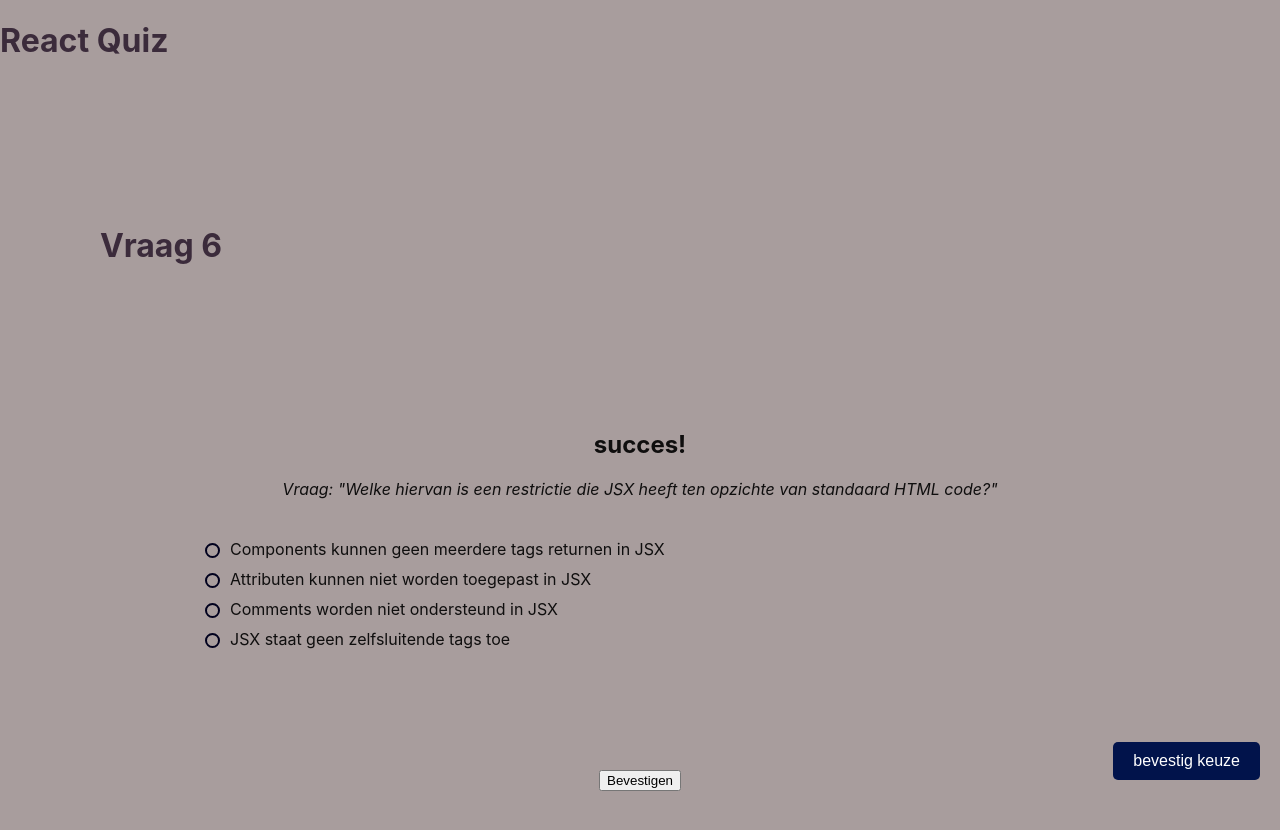
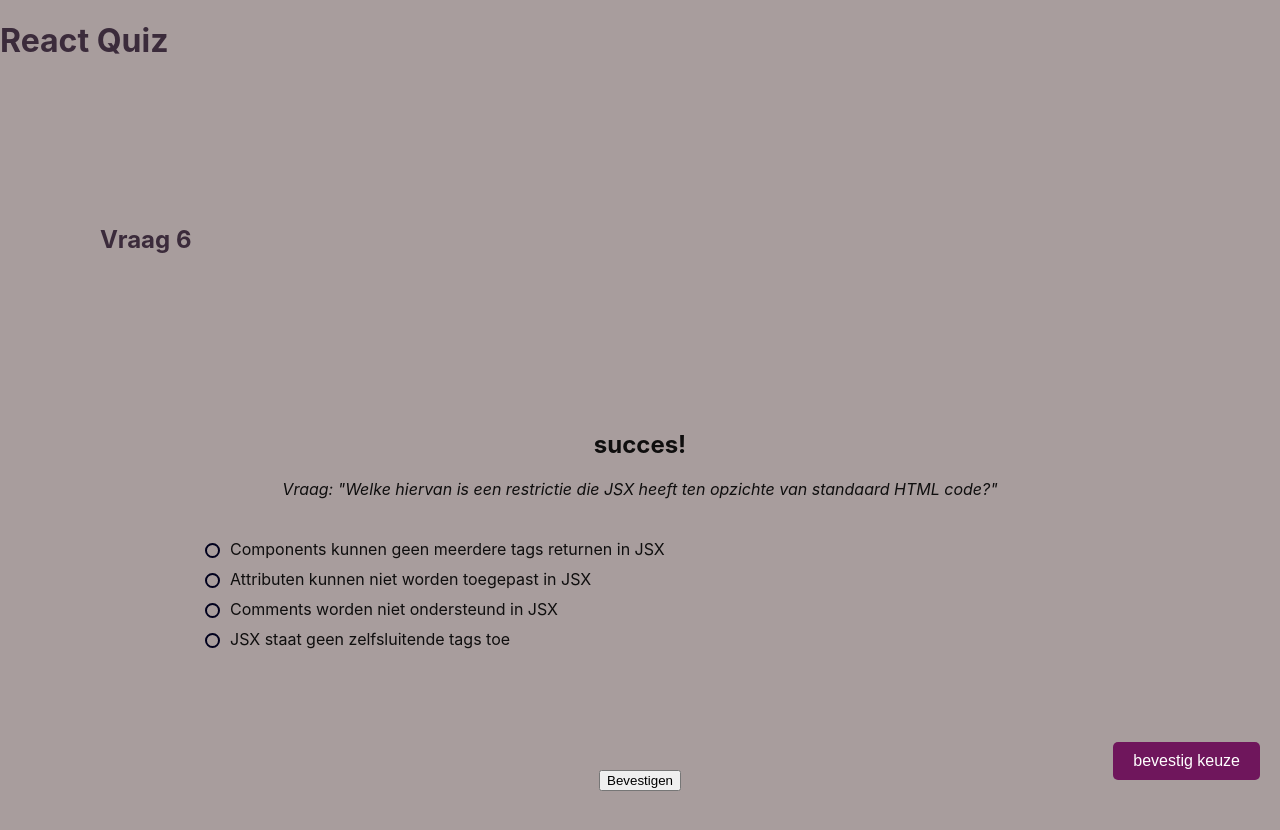
Before and after one commit to Melanforsaken/ReactQuiz2, a React (Create React App) app: page /sixth-page in a window 1280 px wide. Shown: the top 830 px of the page. Built offline with nearby package versions, Linux system fonts and the light colour scheme.

Commit message:
wijziging lettergrootte in alle pages voor het vraag kopje

```diff
--- a/src/Button.css
+++ b/src/Button.css
@@ -3,7 +3,7 @@
     bottom: 20px;
     right: 20px;
     padding: 10px 20px;
-    background-color: #01134b;
+    background-color: #6f165c;
     color: white;
     border: none;
     border-radius: 5px;
--- a/src/Page2.js
+++ b/src/Page2.js
@@ -45,7 +45,7 @@ const Page2 = () => {
   return (
     <div className="App">
       <header className="App-header">
-        <h1>Vraag 2</h1>
+        <h2>Vraag 2</h2>
       </header>
       <main className="App-body">
         <div>
--- a/src/Page3.js
+++ b/src/Page3.js
@@ -45,7 +45,7 @@ const Page3 = () => {
   return (
     <div className="App">
       <header className="App-header">
-        <h1>Vraag 3</h1>
+        <h2>Vraag 3</h2>
       </header>
       <main className="App-body">
         <div>
--- a/src/Page4.js
+++ b/src/Page4.js
@@ -45,7 +45,7 @@ const Page4 = () => {
   return (
     <div className="App">
       <header className="App-header">
-        <h1>Vraag 4</h1>
+        <h2>Vraag 4</h2>
       </header>
       <main className="App-body">
         <div>
--- a/src/Page5.js
+++ b/src/Page5.js
@@ -45,7 +45,7 @@ const Page5 = () => {
   return (
     <div className="App">
       <header className="App-header">
-        <h1>Vraag 5</h1>
+        <h2>Vraag 5</h2>
       </header>
       <main className="App-body">
         <div>
--- a/src/Page6.js
+++ b/src/Page6.js
@@ -45,7 +45,7 @@ const Page6 = () => {
   return (
     <div className="App">
       <header className="App-header">
-        <h1>Vraag 6</h1>
+        <h2>Vraag 6</h2>
       </header>
       <main className="App-body">
         <div>
```
